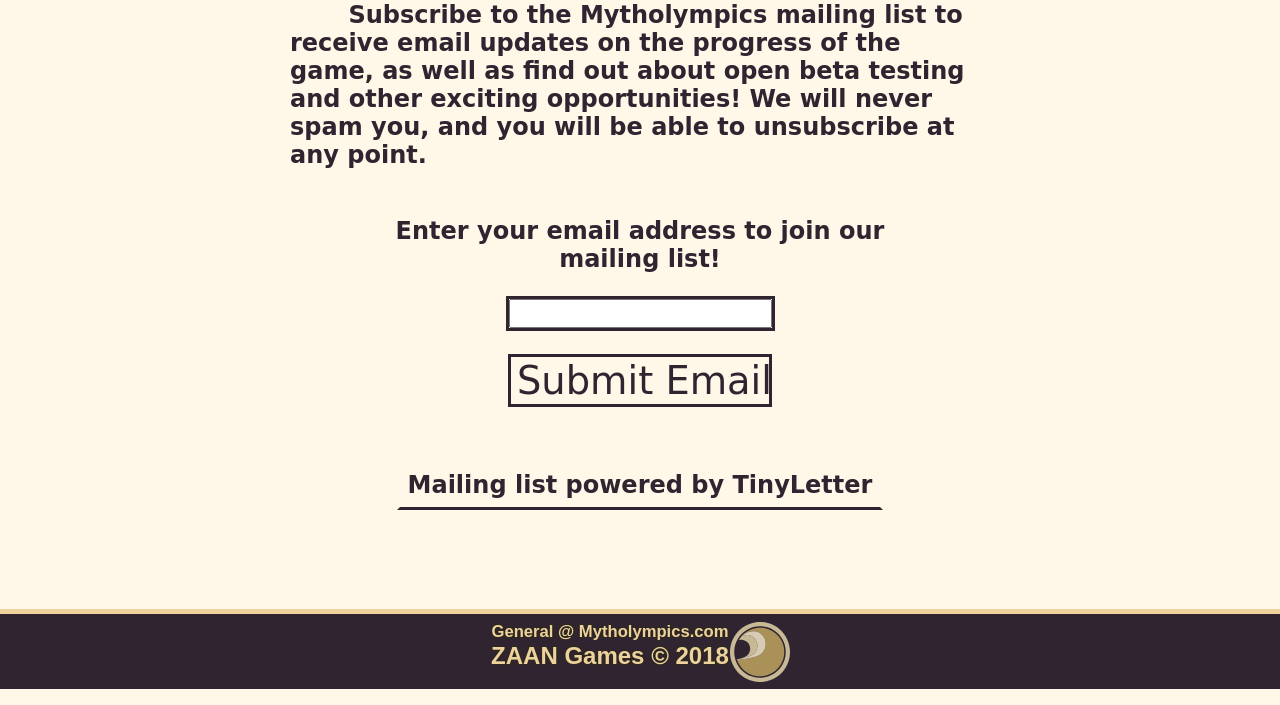
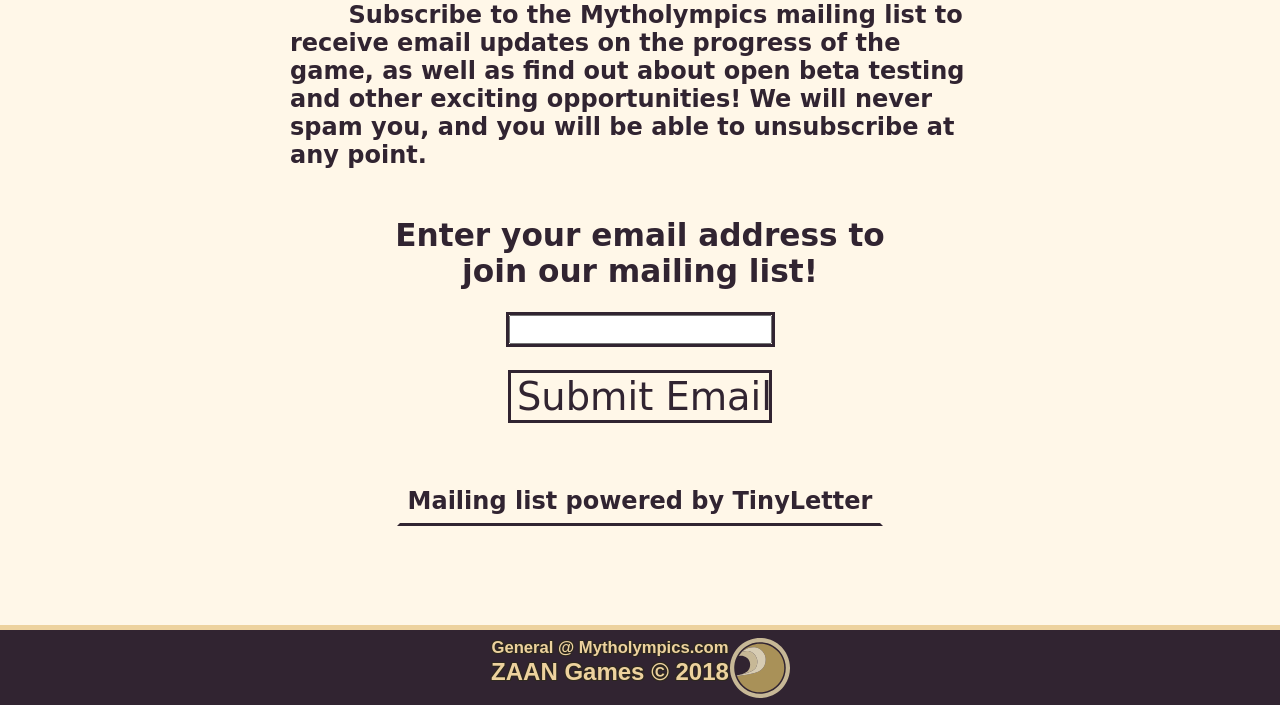
Before and after one commit to AustinWilloughby/Mytholympics_Website, a PHP site: page /index.html in a window 1280 px wide. Shown: the part 3283-3988 px from the top of the page. Run offline with PHP 8.4, Linux system fonts and the light colour scheme; some web fonts are replaced.

Commit message:
Bigger Text for Mailing List

```diff
--- a/styles.css
+++ b/styles.css
@@ -328,6 +328,10 @@ form input[type=submit]:hover {
   transition: border-radius 0.2s, background-color: 0.2s, color 0.2s;
 }
 
+label {
+  font-size: 1.3em;
+}
+
 /* ----------Blog Page---------- */
 
 #postWrapper h4 {
```
